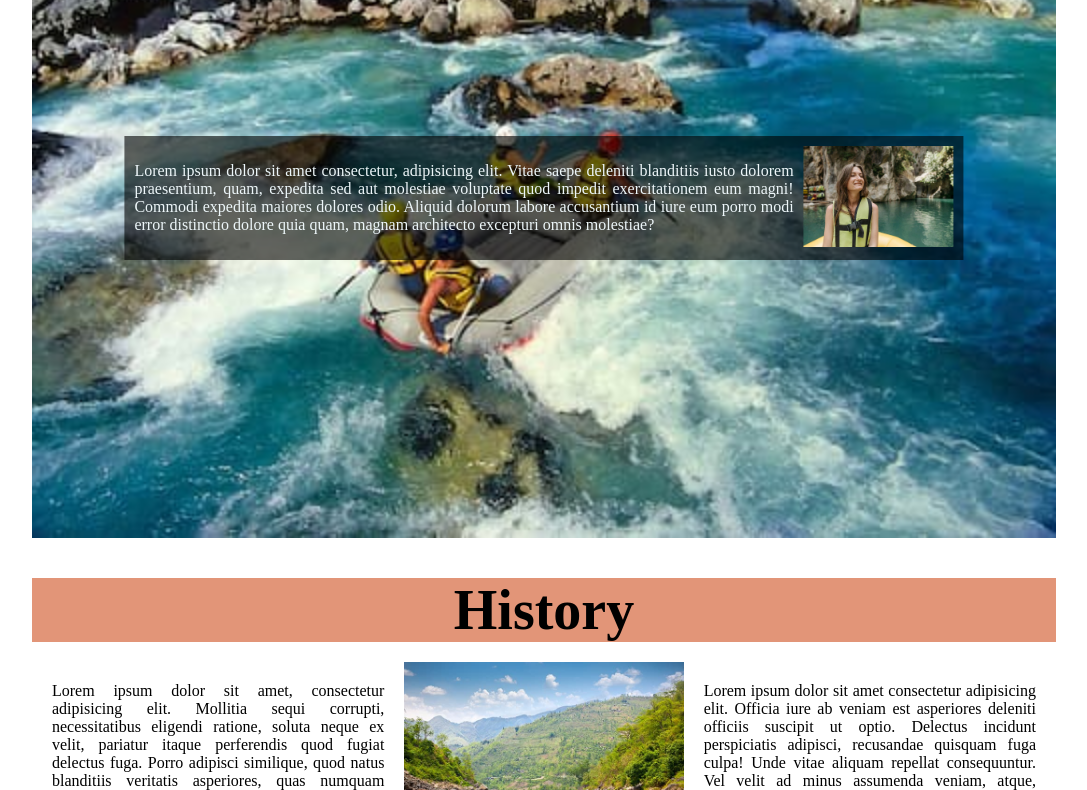
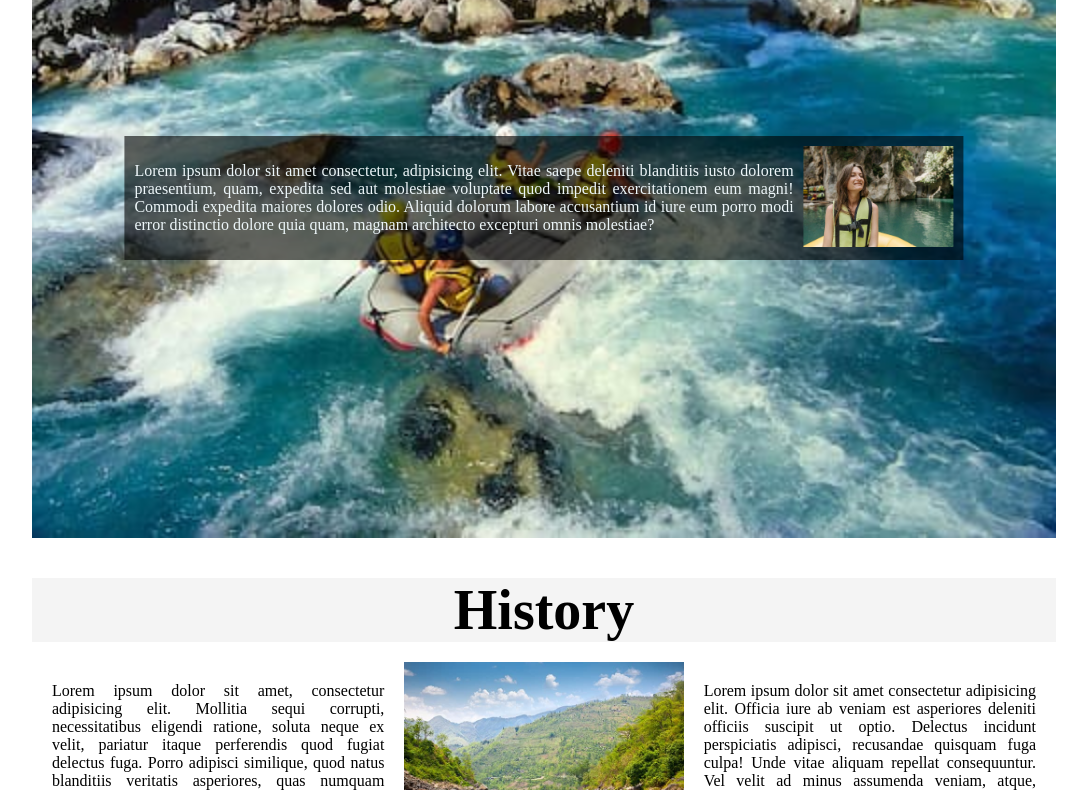
Before and after one commit to virhuezmichael/wdd130, a plain HTML site: page wwr/about.html in a window 1280 px wide. Shown: the part 315-1105 px from the top of the page, without its empty margins (96-1183 px from the left). Drawn offline with Linux system fonts and the light colour scheme; a web font is replaced by a local one.

Commit message:
contrast fix

```diff
--- a/wwr/styles/rafting.css
+++ b/wwr/styles/rafting.css
@@ -2,7 +2,7 @@
 --primary-color: #006D77;
 --secondary-color: #83C5BE;
 --accent1-color: #EDF6F9;
---accent2-color: #E29578;
+--accent2-color: #f4f4f4;
 }
 
 a {
```
